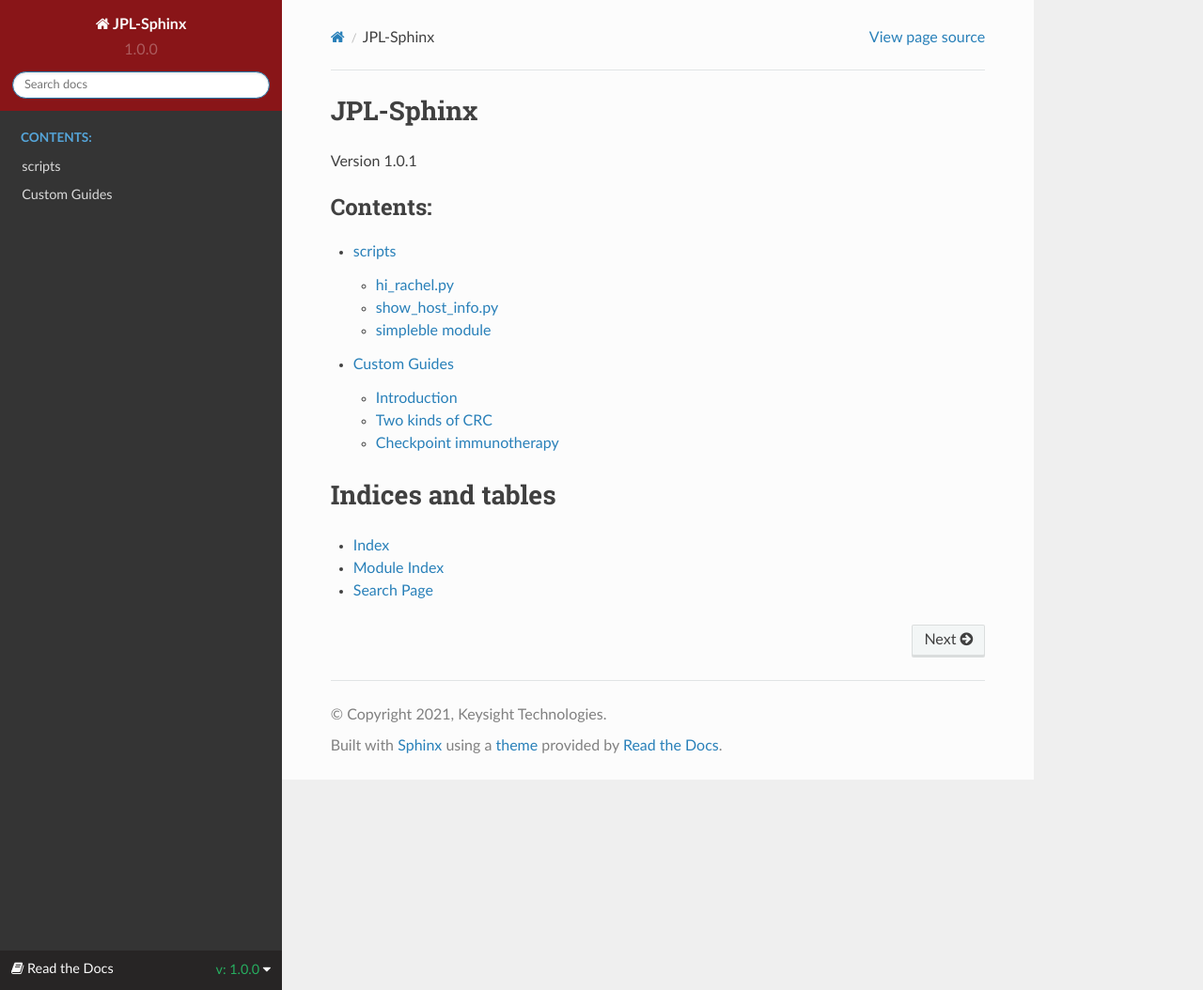
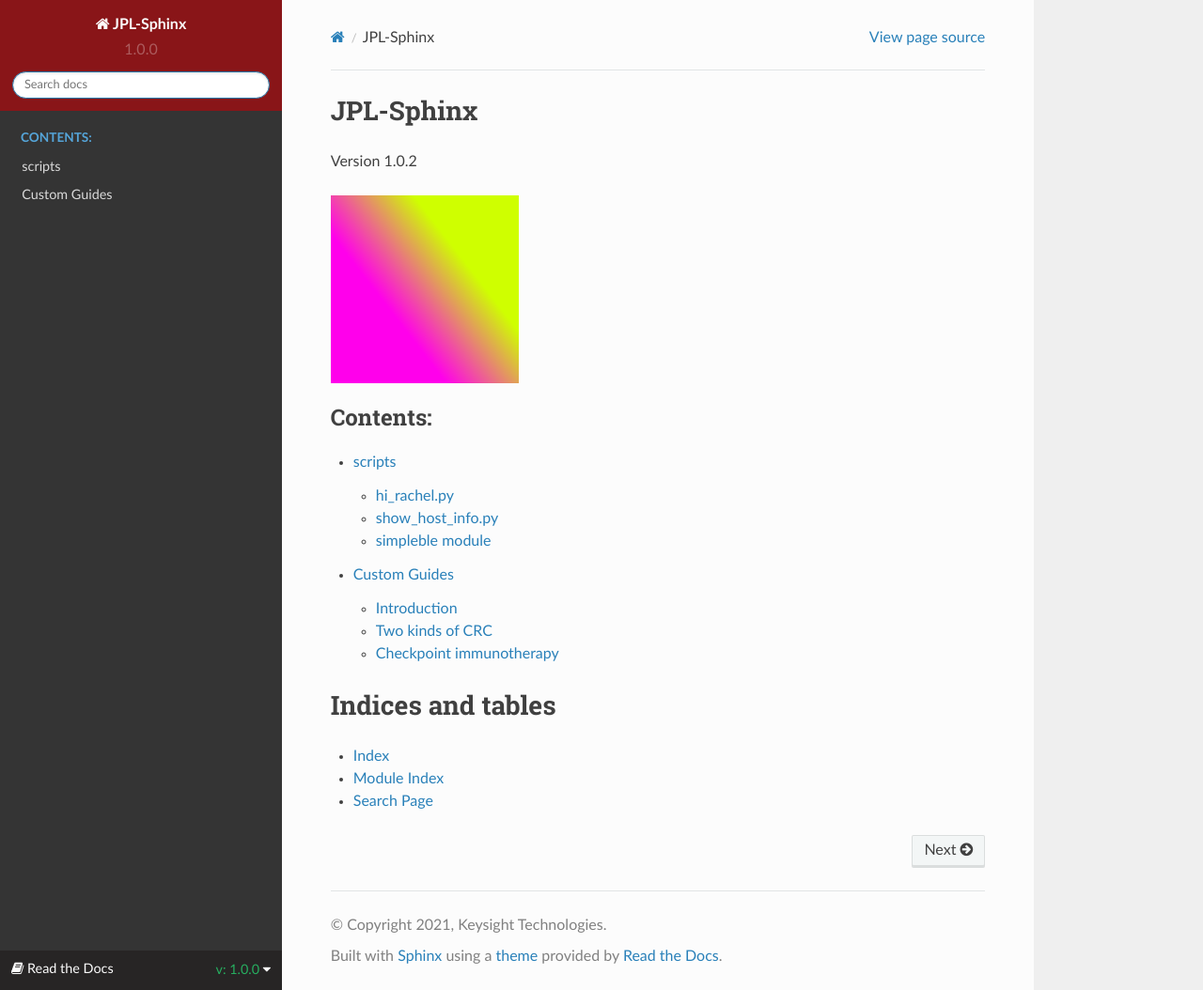
Before and after one commit to Keysight/jpl-sphinx, a Sphinx documentation site: the page built from docs/index.rst, in a window 1280 px wide and 1054 px high. Shown: the whole window at 94% size. Built offline with Sphinx 7.4.7 and the Read the Docs theme 2.0.0, drawn with Linux system fonts in a browser that asks for light colours.

Commit message:
added an image.

```diff
--- a/docs/index.rst
+++ b/docs/index.rst
@@ -6,7 +6,9 @@
 JPL-Sphinx
 ====================================================================
 
-Version 1.0.1
+Version 1.0.2
+
+.. image:: _static/raster/gradient-200x200.png
 
 .. toctree::
    :maxdepth: 2
```
Also changed, not shown: docs/_static/raster/gradient-200x200.png (added).
